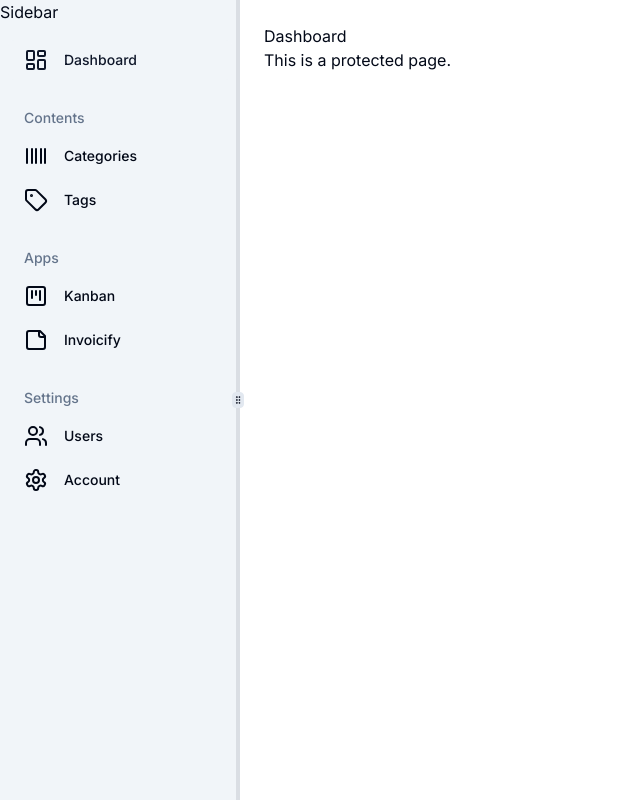
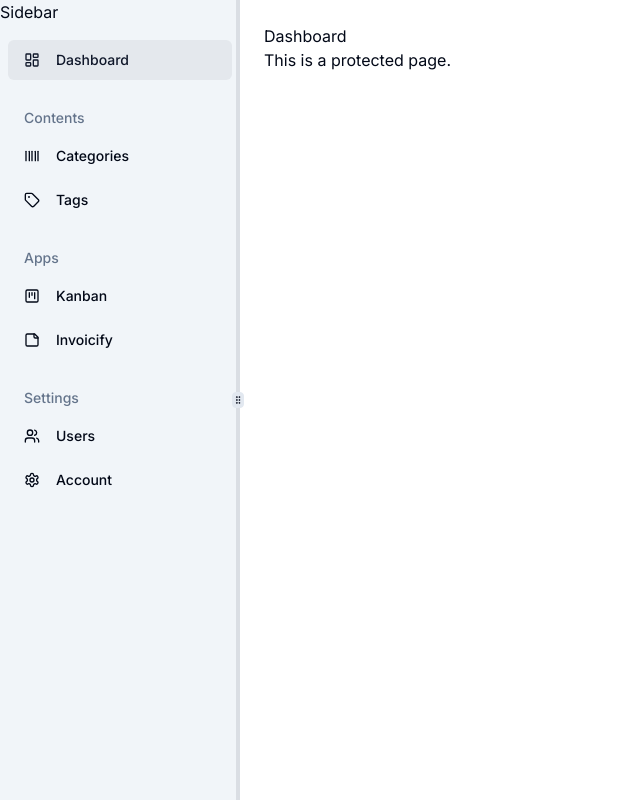
Before and after one commit to reneruano95/nextjs-admin-dashboard-v2, a Next.js app: page /dashboard in a window 1280 px wide. Shown: the whole page, without its empty margins (0-640 px from the left). Built offline with nearby package versions, Linux system fonts and the light colour scheme.

Commit message:
refactor: improve readability to sidebar component

```diff
--- a/components/global/sidebar-navbar.tsx
+++ b/components/global/sidebar-navbar.tsx
@@ -117,16 +117,16 @@ export default function Sidebar() {
                             variant={active ? "secondary" : "ghost"}
                             className={cn(
                               "w-full justify-start h-10 mb-1 hover:bg-gray-500/10",
-                              {
-                                "justify-center": isNotCollapsed,
-                              }
+                              isNotCollapsed && "justify-center",
+                              active && "bg-gray-500/10"
                             )}
                             asChild
                           >
                             <Link href={href}>
                               <span
                                 className={cn(
-                                  !isNotCollapsed === false ? "" : "mr-4"
+                                  !isNotCollapsed === false ? "" : "mr-4",
+                                  "w-4 h-4 flex items-center justify-center"
                                 )}
                               >
                                 {icon}
```
